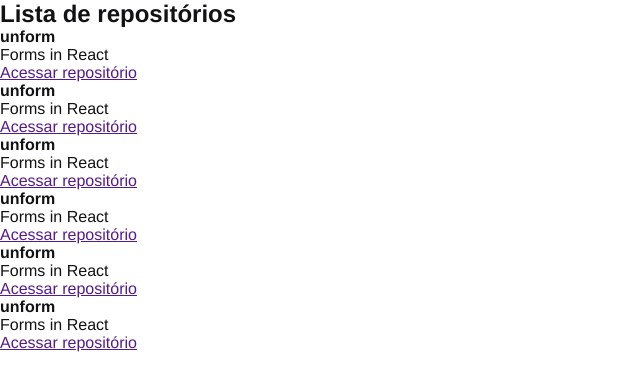
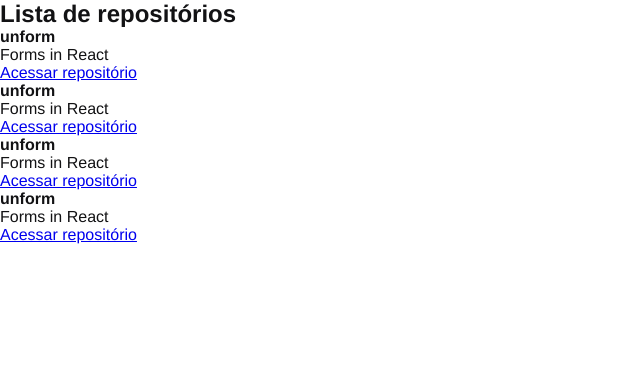
Before and after one commit to hugoflaus/githubexplorer, a React app: page / in a window 1280 px wide. Shown: the top 390 px of the page, without its empty margins (0-640 px from the left). Built offline with nearby package versions, Linux system fonts and the light colour scheme.

Commit message:
Compartilhando informações entre componentes pai e filho

```diff
--- /dev/null
+++ b/src/components/RepositoryItem.jsx
@@ -0,0 +1,12 @@
+export function RepositoryItem(props) {
+  return (
+    <li>
+      <strong>{props.repository.name ?? 'Default'}</strong>
+      <p>{props.repository.description}</p>
+
+      <a href={props.repository.link}>
+        Acessar repositório
+    </a>
+    </li>
+  );
+}
--- a/src/components/RepositoryList.jsx
+++ b/src/components/RepositoryList.jsx
@@ -1,56 +1,20 @@
-export function RepositoryList(){
-  return(
+import { RepositoryItem } from "./RepositoryItem";
+
+const repository ={
+  name: 'unform',
+  description: 'Forms in React',
+  link: 'https://github.com/unform/unform'
+}
+
+export function RepositoryList() {
+  return (
     <section className="repository-list">
       <h1>Lista de repositórios</h1>
       <ul>
-        <li>
-          <strong>unform</strong>
-          <p>Forms in React</p>
-
-          <a href="">
-            Acessar repositório
-          </a>
-        </li>
-        <li>
-          <strong>unform</strong>
-          <p>Forms in React</p>
-
-          <a href="">
-            Acessar repositório
-          </a>
-        </li>
-        <li>
-          <strong>unform</strong>
-          <p>Forms in React</p>
-
-          <a href="">
-            Acessar repositório
-          </a>
-        </li>
-        <li>
-          <strong>unform</strong>
-          <p>Forms in React</p>
-
-          <a href="">
-            Acessar repositório
-          </a>
-        </li>
-        <li>
-          <strong>unform</strong>
-          <p>Forms in React</p>
-
-          <a href="">
-            Acessar repositório
-          </a>
-        </li>
-        <li>
-          <strong>unform</strong>
-          <p>Forms in React</p>
-
-          <a href="">
-            Acessar repositório
-          </a>
-        </li>
+        <RepositoryItem repository={repository}/>
+        <RepositoryItem repository={repository}/>
+        <RepositoryItem repository={repository}/>
+        <RepositoryItem repository={repository}/>
       </ul>
     </section>
   )
```
